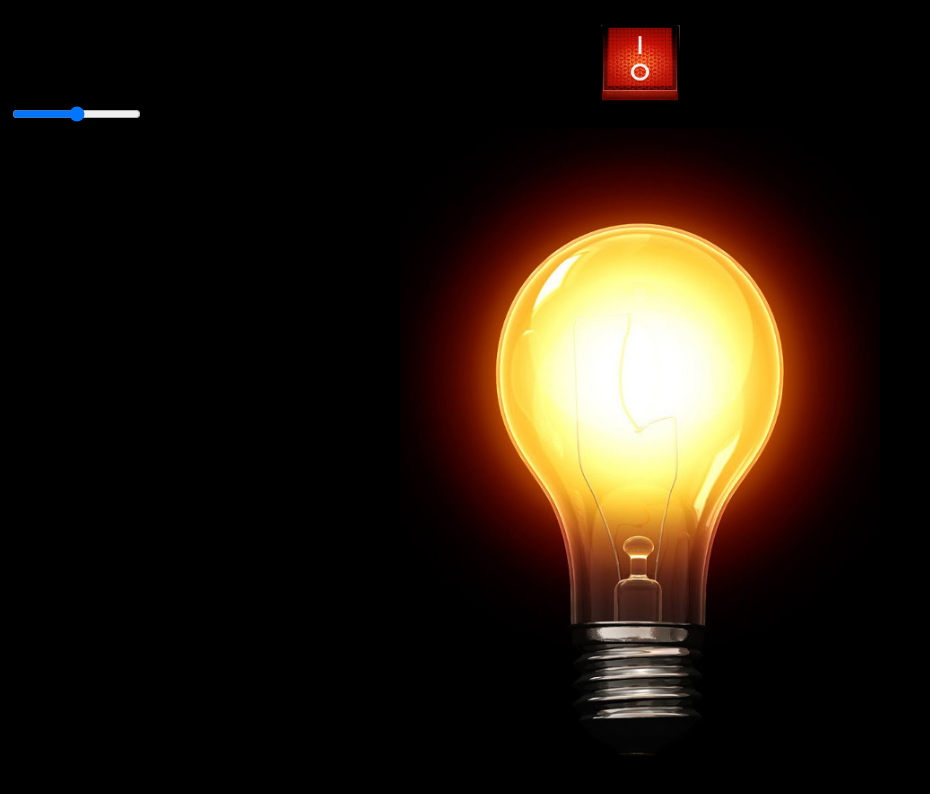
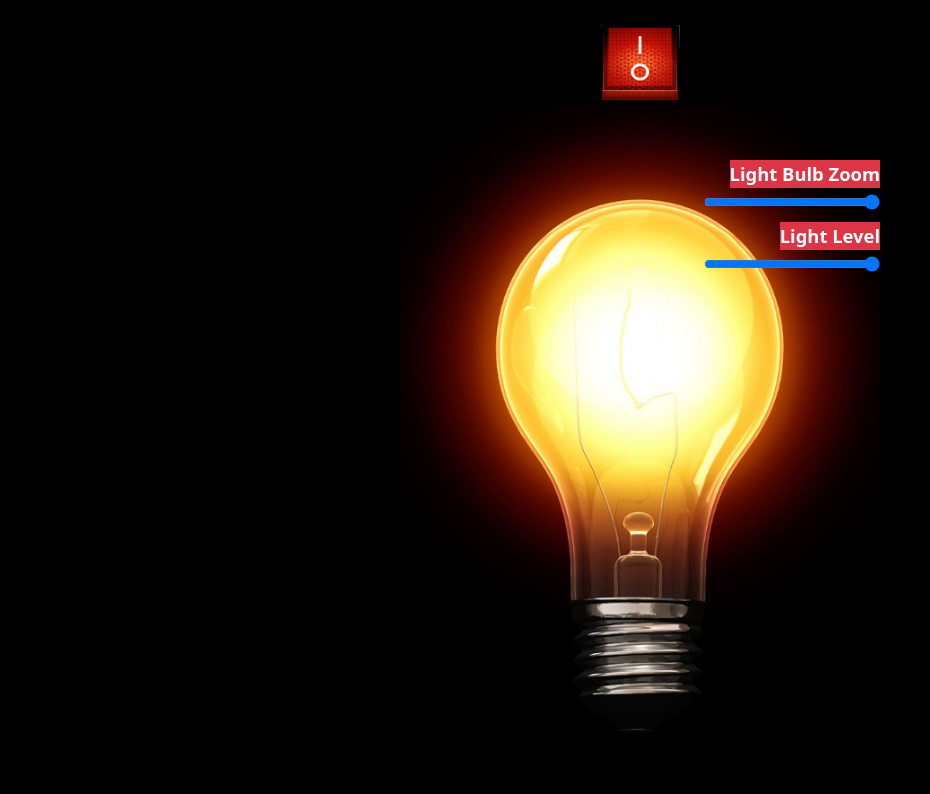
Before and after one commit to lumarro/JavaScript, a website: page js19/index.html in a window 1280 px wide. Both pictures are taken after a click on the picture 640 px from the left and 64 px from the top of the page. Shown: the whole page, without its empty margins (0-930 px from the left). Drawn offline with nearby package versions, Linux system fonts and the light colour scheme.

Commit message:
Ejercicio 19 completado

```diff
--- a/js19/index.html
+++ b/js19/index.html
@@ -11,17 +11,24 @@
     <link rel="stylesheet" href="./style.css" />
 </head>
 <body class="bg-black container-fluid">
+    <form id="form" class="fw-bold" style="width:24vmin; height:15vmin; z-index:2">
+        <div class="d-flex justify-content-end" style="width:22vmin; height:3.5vmin">
+            <label id="lightzoom" for="rangozoom" class="bg-danger text-white">Light Bulb Zoom</label>
+        </div>
+        <input type="range" min="1" max="10" name="rangozoom" id="rangozoom" oninput="mover1()" value="10">
+        <div class="d-flex justify-content-end" style="width:22vmin; height:3.5vmin">
+            <label id="lightlvl" for="rangoluz" class="bg-danger text-white">Light Level</label>
+        </div>
+        <input type="range" min="1" max="10" name="rangoluz" id="rangoluz" oninput="mover2()" value="10">
+    </form>
     <div class="row pt-4">
         <div class="col d-flex justify-content-center">
             <div id="div-1" style="height:10vmin; width: 10vmin;"><img id="btn" onclick="switchon()" style="height:10vmin; width: 10vmin;" src="./boff.jpg" alt="Boton"></div>
         </div>
-        <div>
-            <div><input type="range" min="0" max="6" name="rango"></div>
-        </div>
     </div>
     <div class="row">
         <div class="col d-flex justify-content-center">
-            <div id="div-2" style="height:78.5vmin; width: 60vmin;"><img id="bulb" style="height:78.5vmin; width: 60vmin;" src="./off.jpg" alt="bombilla"></div>
+            <div id="div-2" style="height:78.5vmin;width:60vmin"><img id="bulb" style="height:78.5vmin;width:60vmin" class="bulb" src="./off.jpg" alt="bombilla"></div>
         </div>
     </div>
     <!--Link a bootstrap tendre que buscar info ATENCION PONER ESTOS EN EL BODY MEJOR-->
--- a/js19/main.js
+++ b/js19/main.js
@@ -2,13 +2,57 @@ var btn = document.getElementById("btn");
 var div1 = document.getElementById("div-1");
 var div2 = document.getElementById("div-2");
 var btn2 = document.getElementById("btn2");
+var form = document.getElementById("form");
+var bulb = document.querySelector("#bulb");
+$("#form").hide();
 function switchon(){
     div1.innerHTML='<img id="btn2" onclick="switchoff()" style="height:10vmin; width: 10vmin;" src="./bon.jpg" alt="Boton">'
     div2.innerHTML='<img id="bulb2" style="height:78.5vmin; width: 60vmin;" src="./on.jpg" alt="bombilla">'
+    $("#form").show();
+
 };
 function switchoff(){
     div1.innerHTML='<img id="btn" onclick="switchon()" style="height:10vmin; width: 10vmin;" src="./boff.jpg" alt="Boton">'
     div2.innerHTML='<img id="bulb" style="height:78.5vmin; width: 60vmin;" src="./off.jpg" alt="bombilla">'
+    $("#form").hide();
 }
-
+function mover1(){
+    var zoom = document.getElementById("rangozoom").value;
+    document.getElementById("lightzoom").innerHTML="Light Bulb Zoom "+zoom;
+    if (zoom == 10) {
+        div2.innerHTML='<img id="bulb" style="height:78.5vmin;width:60vmin" class="bulb" src="./on.jpg" alt="bombilla">';
+    }
+    if (zoom == 9) {
+        div2.innerHTML='<img id="bulb" style="height:70.65vmin;width:54vmin" class="bulb" src="./on.jpg" alt="bombilla">';
+    }
+    if (zoom == 8) {
+        div2.innerHTML='<img id="bulb" style="height:62.8vmin;width:48vmin" class="bulb" src="./on.jpg" alt="bombilla">';
+    }
+    if (zoom == 7) {
+        div2.innerHTML='<img id="bulb" style="height:54.95vmin;width:42vmin" class="bulb" src="./on.jpg" alt="bombilla">';
+    }
+    if (zoom == 6) {
+        div2.innerHTML='<img id="bulb" style="height:47.1vmin;width:36vmin" class="bulb" src="./on.jpg" alt="bombilla">';
+    }
+    if (zoom == 5) {
+        div2.innerHTML='<img id="bulb" style="height:39.25vmin;width:30vmin" class="bulb" src="./on.jpg" alt="bombilla">';
+    }
+    if (zoom == 4) {
+        div2.innerHTML='<img id="bulb" style="height:31.4vmin;width:24vmin" class="bulb" src="./on.jpg" alt="bombilla">';
+    }
+    if (zoom == 3) {
+        div2.innerHTML='<img id="bulb" style="height:23.55vmin;width:18vmin" class="bulb" src="./on.jpg" alt="bombilla">';
+    }
+    if (zoom == 2) {
+        div2.innerHTML='<img id="bulb" style="height:15.7vmin;width:12vmin" class="bulb" src="./on.jpg" alt="bombilla">';
+    }
+    if (zoom == 1) {
+        div2.innerHTML='<img id="bulb" style="height:7.85vmin;width:6vmin" class="bulb" src="./on.jpg" alt="bombilla">';
+    }
+}
+function mover2(){
+    var luz = document.getElementById("rangoluz").value;
+    document.getElementById("lightlvl").innerHTML="Light Level "+luz;
+    $("#div-2").fadeTo(50,luz/10);
+}
 /*hacer el faceTo() de jQuery (Diapo 195) para la luminosidad*/
--- a/js19/style.scss
+++ b/js19/style.scss
@@ -1 +1,14 @@
 @import "../node_modules/bootstrap/scss/bootstrap.scss";
+
+form{
+    position:absolute;
+    top:20%;
+    left:55%;
+}
+label{
+    font-size:2.3vmin;
+}
+input{
+    width:22vmin;
+    height:3.5vmin;
+}
```
Also changed, not shown: js17.2/style.css, js17/style.css, js18/style.css, js19/style.css, 4 other files.
